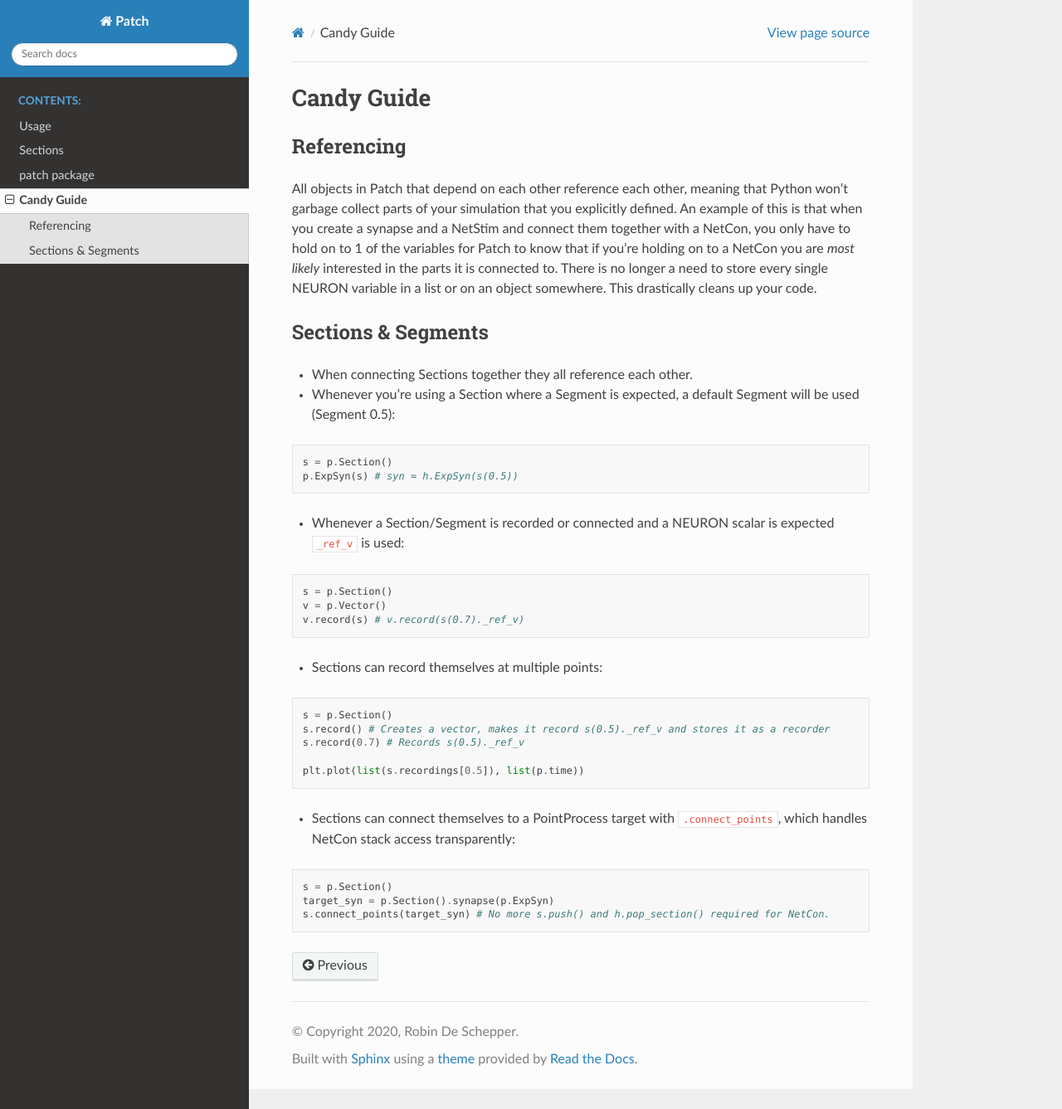
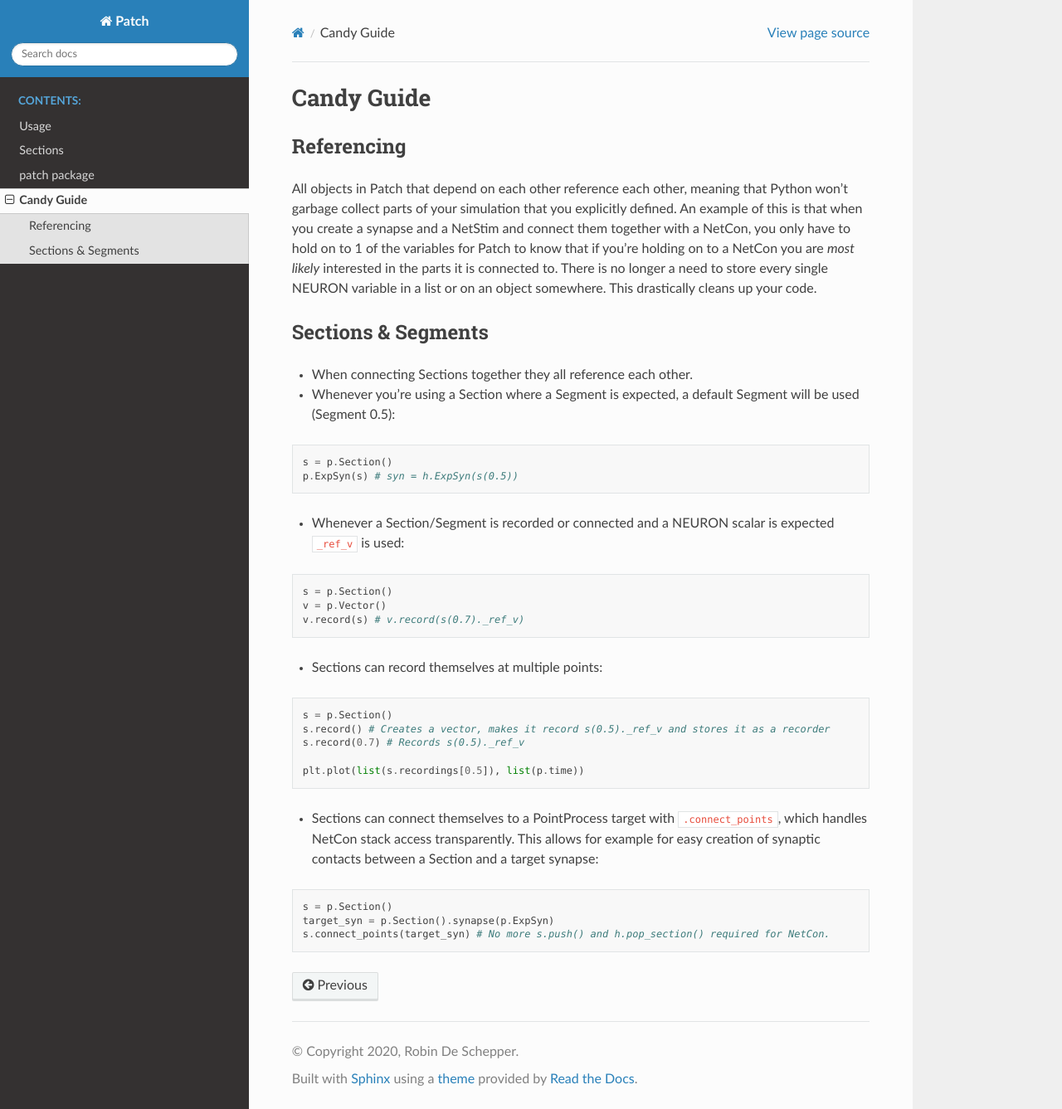
Before and after one commit to dbbs-lab/patch, a Sphinx documentation site: the page built from docs/source/candy_guide.rst, in a window 1280 px wide and 1337 px high. Shown: the whole window at 83% size. Built offline with Sphinx 7.4.7 and the Read the Docs theme 2.0.0, drawn with Linux system fonts in a browser that asks for light colours; formulas are drawn with MathJax 3; pages that are not in the unit, such as notebooks, are missing from menus.

Commit message:
better explanation of connect_points

```diff
--- a/docs/source/candy_guide.rst
+++ b/docs/source/candy_guide.rst
@@ -47,7 +47,8 @@ Sections & Segments
   plt.plot(list(s.recordings[0.5]), list(p.time))
 
 * Sections can connect themselves to a PointProcess target with ``.connect_points``, which
-  handles NetCon stack access transparently:
+  handles NetCon stack access transparently. This allows for example for easy creation of
+  synaptic contacts between a Section and a target synapse:
 
 .. code-block:: python
 
```
